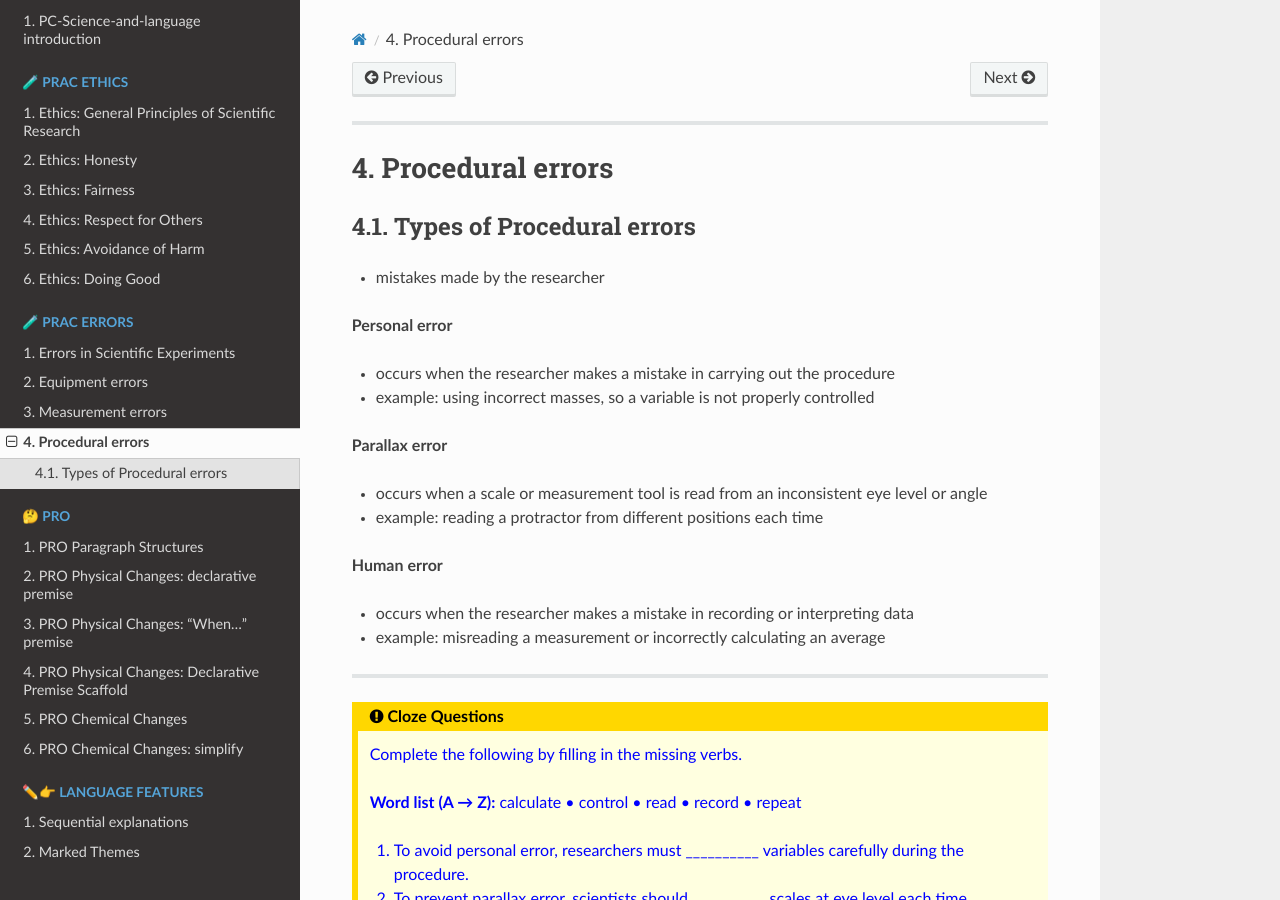
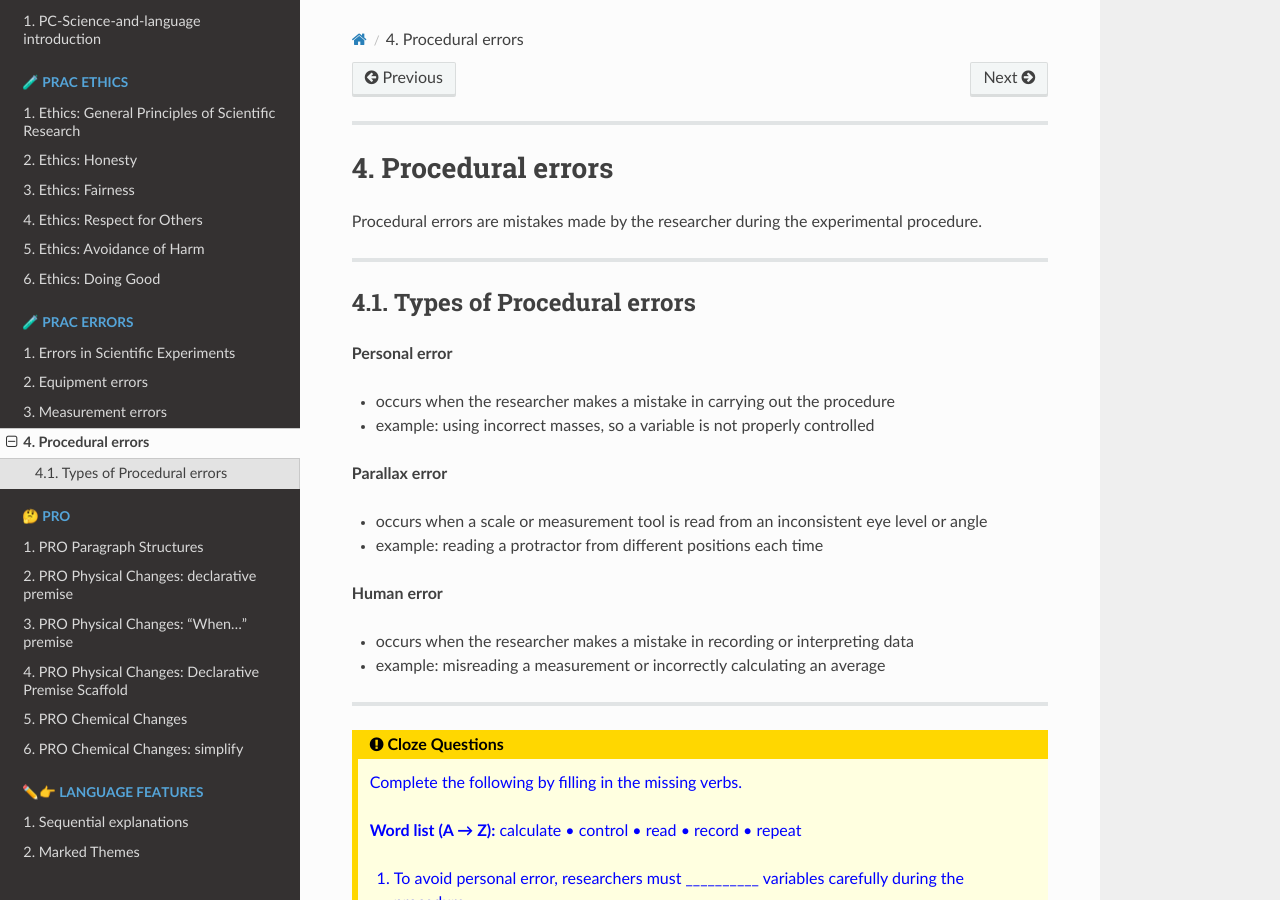
Before and after one commit to gmc-code/PC-Science-and-language, a Sphinx documentation site: the page built from docs/pracs/errors_procedural.rst, in a window 1280 px wide and 900 px high. Built offline with Sphinx 7.4.7 and the Read the Docs theme 3.1.0, drawn with Linux system fonts in a browser that asks for light colours; pages that are not in the unit, such as notebooks, are missing from menus.

Commit message:
error formats

```diff
--- a/docs/pracs/errors_equipment.rst
+++ b/docs/pracs/errors_equipment.rst
@@ -2,10 +2,12 @@
 Equipment errors
 ================================================
 
+Equipment errors are caused by the instrument itself or how it is set up
+
+----
+
 Types of Equipment errors
 -------------------------------
-
-* problems caused by the instrument itself or how it is set up
 
 **Instrument error**
 
--- a/docs/pracs/errors_measurement.rst
+++ b/docs/pracs/errors_measurement.rst
@@ -2,10 +2,12 @@
 Measurement errors
 ================================================
 
+Measurement errors are unpredictable or consistent variations in the measurement process.
+
+----
+
 Types of Measurement errors
 -------------------------------
-
-* unpredictable or consistent variations in the measurement process
 
 **Random error**
 
--- a/docs/pracs/errors_procedural.rst
+++ b/docs/pracs/errors_procedural.rst
@@ -2,11 +2,12 @@
 Procedural errors
 ================================================
 
+Procedural errors are mistakes made by the researcher during the experimental procedure.
+
+----
 
 Types of Procedural errors
 ---------------------------------
-
-* mistakes made by the researcher
 
 **Personal error**
 
```
